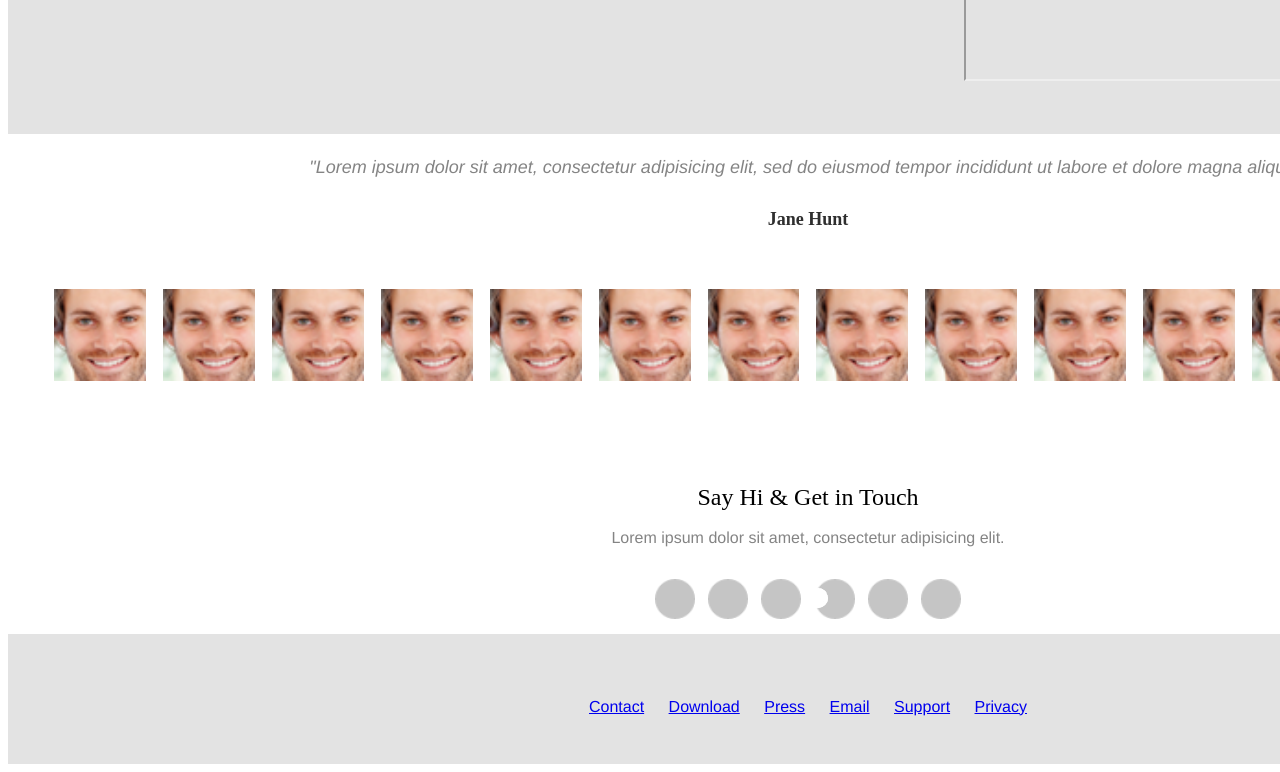
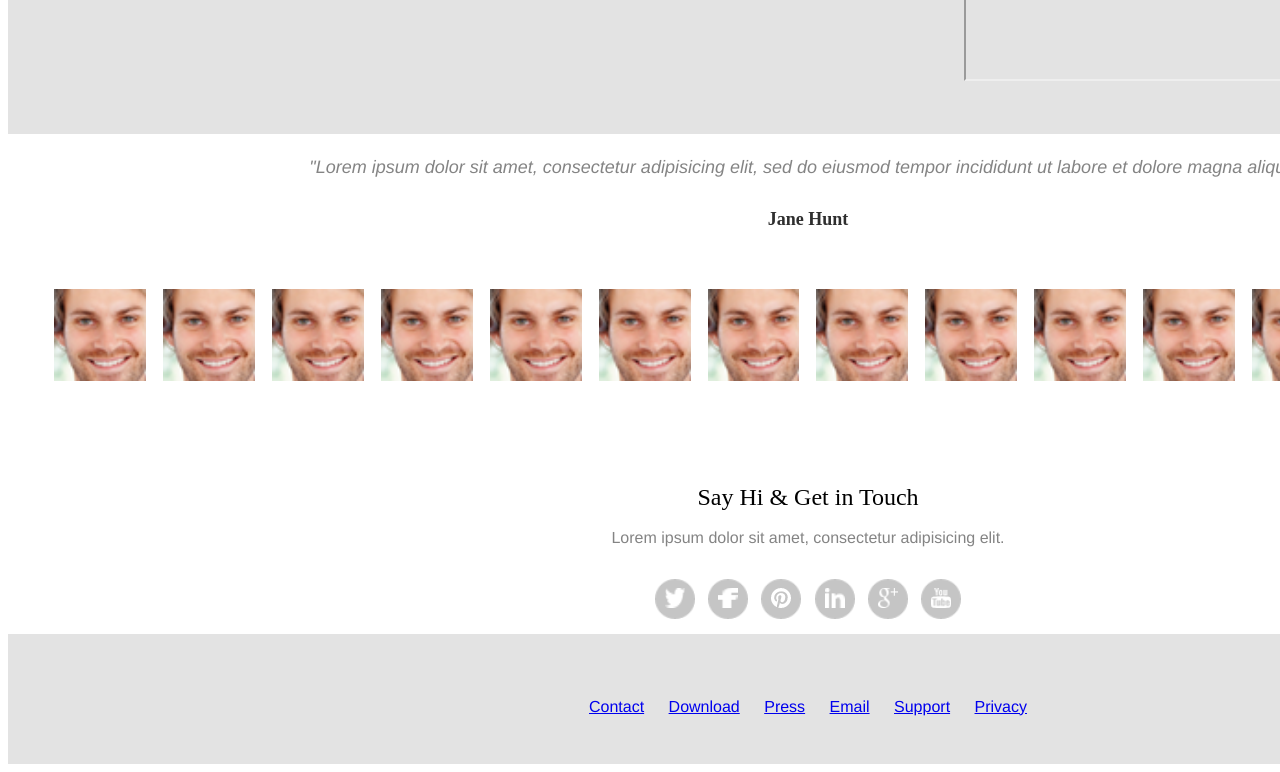
Before and after one commit to LyatanskayaV/Something, a plain HTML site: page index.html in a window 1280 px wide. Shown: the part 1186-1958 px from the top of the page. Drawn offline with Linux system fonts and the light colour scheme; grey boxes are pictures that could not be loaded.

Commit message:
Add files via upload

```diff
--- a/index.html
+++ b/index.html
@@ -92,12 +92,12 @@
                <img src="container2.png" width="40" height="40" alt="logo">
         </p>
          <p class="links">
-               <img class="link_icons" src="tw.png" width="20" height="20" alt="logo">
-               <img class="link_icons" src="fcb.png" width="20" height="20" alt="logo">
-               <img class="link_icons" src="pntrst.png" width="20" height="20" alt="logo">
-               <img class="link_icons" src="in.png" width="20" height="20" alt="logo">
-               <img class="link_icons" src="ggl.png" width="20" height="20" alt="logo">
-               <img class="link_icons" src="youtube.png" width="20" height="20" alt="logo">
+               <img class="icons_bottom" src="tw.png" width="20" height="20" alt="logo">
+               <img class="icons_bottom" src="fcb.png" width="20" height="20" alt="logo">
+               <img class="icons_bottom" src="pntrst.png" width="20" height="20" alt="logo">
+               <img class="icons_bottom" src="in.png" width="20" height="20" alt="logo">
+               <img class="icons_bottom" src="ggl.png" width="20" height="20" alt="logo">
+               <img class="icons_bottom" src="youtube.png" width="20" height="20" alt="logo">
           </p>
      </div>
         <footer>
--- a/style1.css
+++ b/style1.css
@@ -112,7 +112,7 @@
   position: relative;
   margin-left: 15px;
   margin-top: 10px;
-  border-radius: 50%;
+  border-radius: 50px;
 }
 
 .link_icons22{
@@ -155,11 +155,23 @@
   border-spacing: 15px;
 }
 
-.link_icons2:hover{
+.link_icons11:hover{
+    text-decoration: none;
+    background: green;
+    background-color: green;
+    color: green;
+   }
+
+.link_icons22:hover{
+       text-decoration: none;
+       background: green;
+       color: green;
+}
+.link_icons33:hover{
     text-decoration: none;
     background: green;
     color: green;
-   }
+}
 
 .cont2{
   position: absolute;
@@ -260,6 +272,12 @@
   position: absolute;
 }
 
+.icons_bottom{
+  text-align: center;
+  word-spacing: 30px;
+  position: relative;
+}
+
 .f1{
   text-align: center;
   margin-left: 60px;
```
